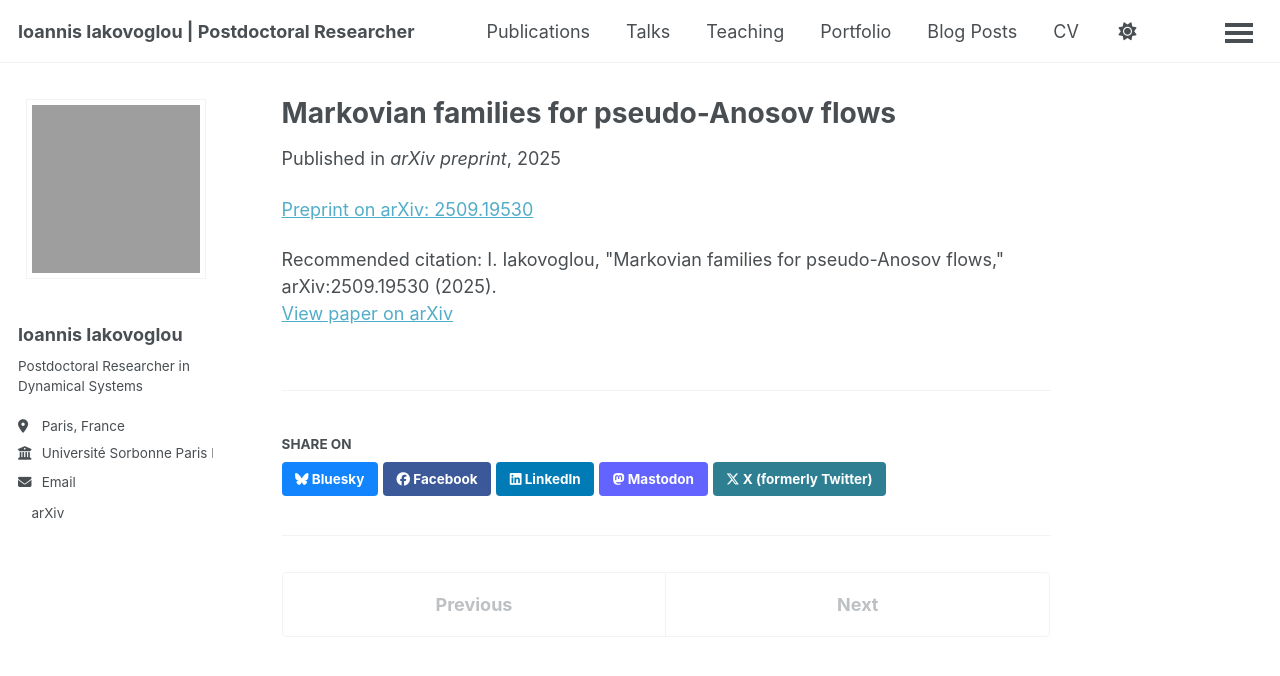
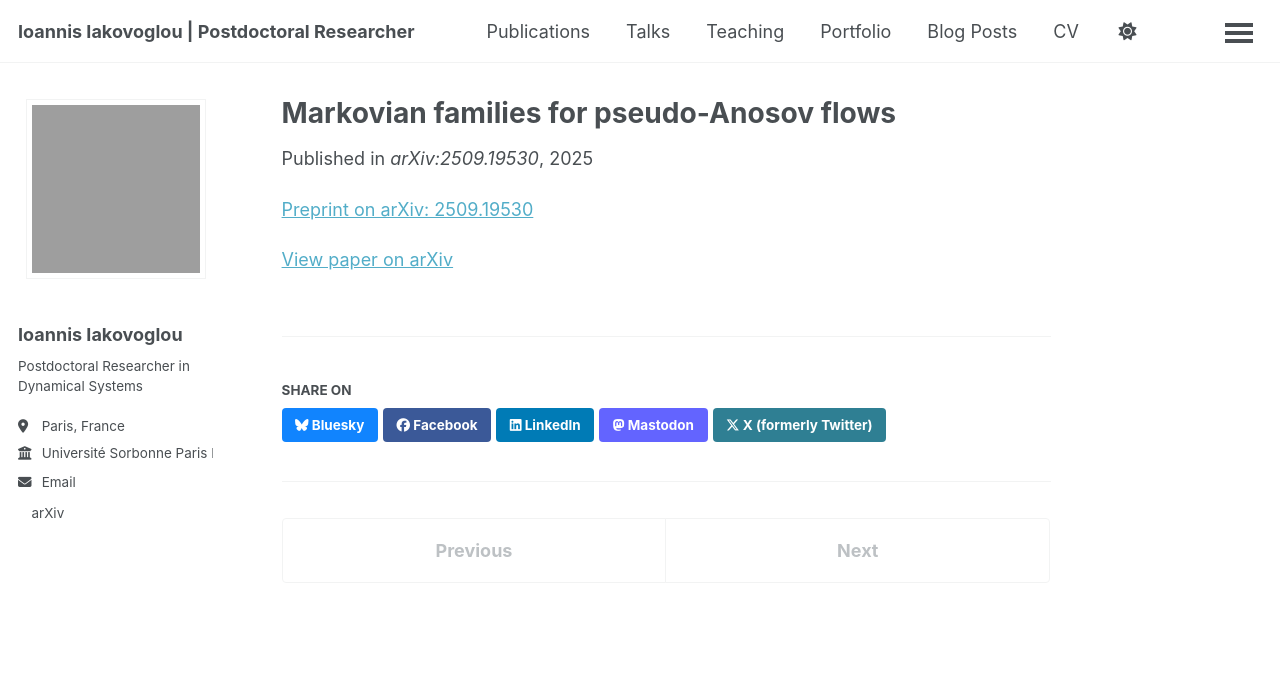
Before and after one commit to ioannisiakovoglou/ioannisiakovoglou.github.io, a Jekyll site: the page built from _publications/pseudoanosovcase.md, in a window 1280 px wide. Shown: the top 676 px of the page. Built offline with Jekyll 4.4.1, drawn with Linux system fonts in a browser that asks for light colours; a script bundle is joined from its source files by our own code; a style sheet for code colours, icons or effects is not loaded.

Commit message:
Revise venue and citation for pseudo-Anosov flows
Updated the venue and citation format for the publication.

```diff
--- a/_publications/pseudoanosovcase.md
+++ b/_publications/pseudoanosovcase.md
@@ -3,10 +3,8 @@ title: "Markovian families for pseudo-Anosov flows"
 collection: publications
 category: manuscripts
 permalink: /publication/markovian-families
-excerpt: "Markovian families for pseudo-Anosov flows."
 date: 2025-09-01
-venue: "arXiv preprint"
+venue: "arXiv:2509.19530"
 paperurl: "https://arxiv.org/abs/2509.19530"
-citation: 'I. Iakovoglou, "Markovian families for pseudo-Anosov flows," arXiv:2509.19530 (2025).'
 ---
 [Preprint on arXiv: 2509.19530](https://arxiv.org/abs/2509.19530)
```
